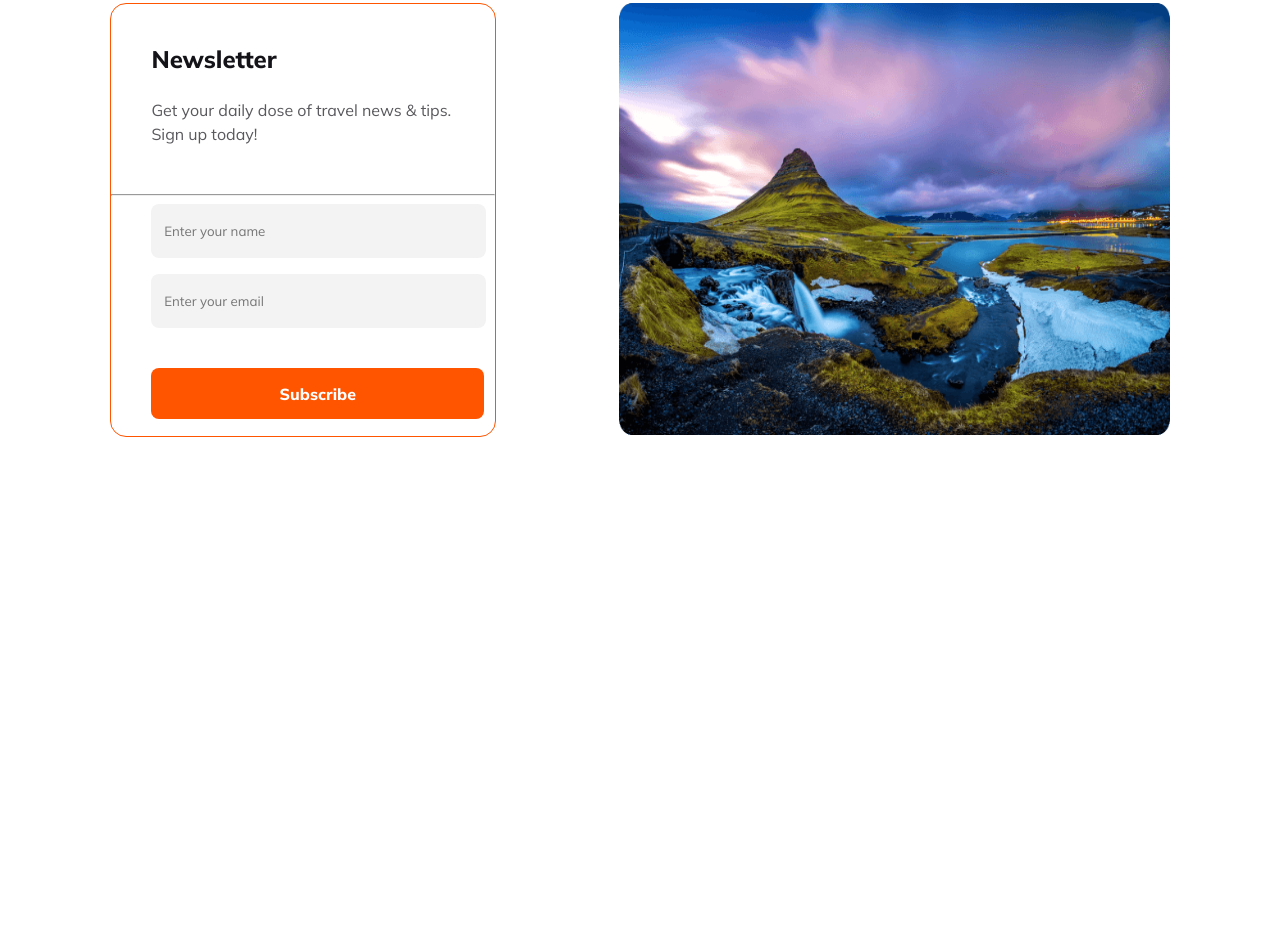
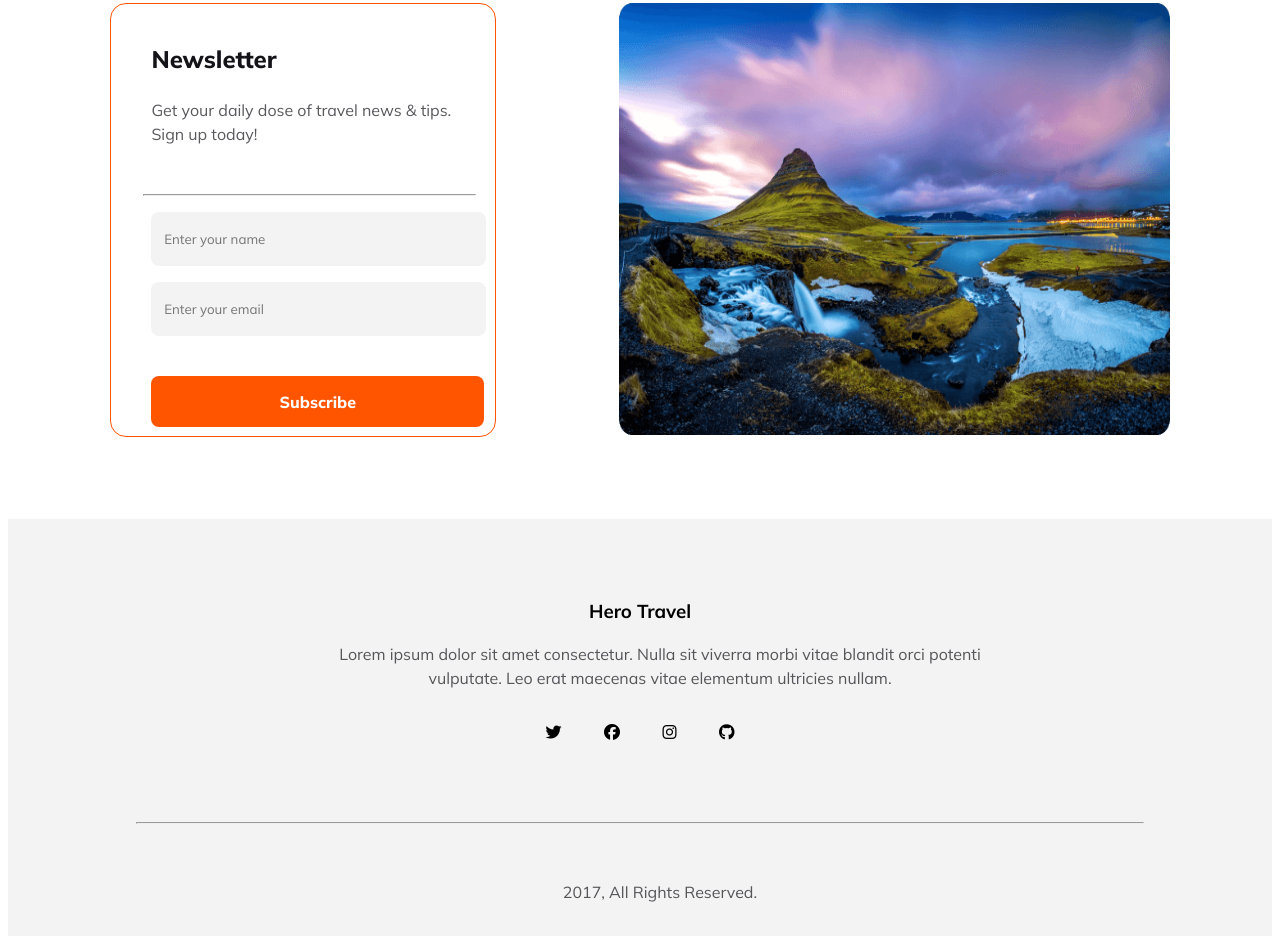
Before and after one commit to Pullock4981/Batch-9-Assignment-2, a plain HTML site: page index.html in a window 1280 px wide. Shown: the part 2609-3549 px from the top of the page. Before the commit the page ends 3128 px from the top, so only its background shows below. Drawn offline with Linux system fonts and the light colour scheme.

Commit message:
add footer srction

```diff
--- a/index.html
+++ b/index.html
@@ -9,6 +9,7 @@
     <link rel="preconnect" href="https://fonts.gstatic.com" crossorigin>
     <link href="https://fonts.googleapis.com/css2?family=Mulish:wght@400;500;600;700;800;900&display=swap"
         rel="stylesheet">
+    <script src="https://kit.fontawesome.com/7ff9b0e562.js" crossorigin="anonymous"></script>
     <link rel="stylesheet" href="style.css">
 </head>
 <!-- body -->
@@ -205,7 +206,7 @@
                 <hr class="hr-line">
                 <div class="form-text">
                     <input class="input-name-email" type="text" name="" id="" placeholder="Enter your name">
-                    <input class="input-name-email"  type="email" name="" id="" placeholder="Enter your email">
+                    <input class="input-name-email" type="email" name="" id="" placeholder="Enter your email">
                     <button id="sub-btn" class="secondary-btn">Subscribe</button>
                 </div>
             </div>
@@ -219,7 +220,26 @@
     <!-- footer -->
 
     <footer>
+        <section class="footer">
+            <h3 class="footer-heading">
+                Hero Travel
+            </h3>
+            <p class="primary-text">
+                Lorem ipsum dolor sit amet consectetur. Nulla sit viverra morbi vitae blandit orci potenti vulputate.
+                Leo erat maecenas vitae elementum ultricies nullam.
+            </p>
+            <div class="icons">
+                <a href=""><i class="fa-brands fa-twitter"></i></a>
+                <a href=""><i class="fa-brands fa-facebook"></i></a>
+                <a href=""><i class="fa-brands fa-instagram"></i></a>
+                <a href=""><i class="fa-brands fa-github"></i></a>
+            </div>
+            <hr class="hr-line-footer">
 
+            <p id="footer-last-text" class="primary-text">
+                2017, All Rights Reserved.
+            </p>
+        </section>
     </footer>
 
 </body>
--- a/style.css
+++ b/style.css
@@ -319,8 +319,11 @@
     padding-left: 5vh;
 }
 
-.hr line{
-    /* margin: 0 8vh; */
+.hr-line{
+    margin: 0 auto;
+    margin-bottom: 2vh;
+    margin-left: 2.5vw;
+    margin-right: 1.5vw;
     background: rgba(19, 19, 24, 0.10);
 }
 
@@ -351,6 +354,45 @@
     width: 43vw;
     height: 54vh;
 }
+
+/* footer */
+
+.footer{
+    background: rgba(19, 19, 24, 0.05);
+    padding-bottom: 3vh;
+}
+
+.footer h3{
+    padding-top: 10vh;
+    text-align: center;
+}
+
+.footer p{
+    text-align: center;
+    margin: 1vh 21vw;
+}
+
+.icons{
+    display: flex;
+    justify-content: space-between;
+    padding: 3vh 42vw;
+}
+
+.icons > a{
+    color: black;
+}
+
+.hr-line-footer{
+    background: rgba(19, 19, 24, 0.10);
+    margin: 7vh 10vw;
+}
+
+.footer-last-text{
+    color: #131318;
+    font-size: 2vh;
+    font-weight: 300;
+}
+
 
 
 
@@ -448,4 +490,15 @@
         margin-top: 5vh;
     }
 
+    /* footer */
+
+    .footer{
+        width: 100%;
+        height: auto;
+    }
+
+    .footer > p{
+        margin: 0 auto;
+    }
+
 }
```
